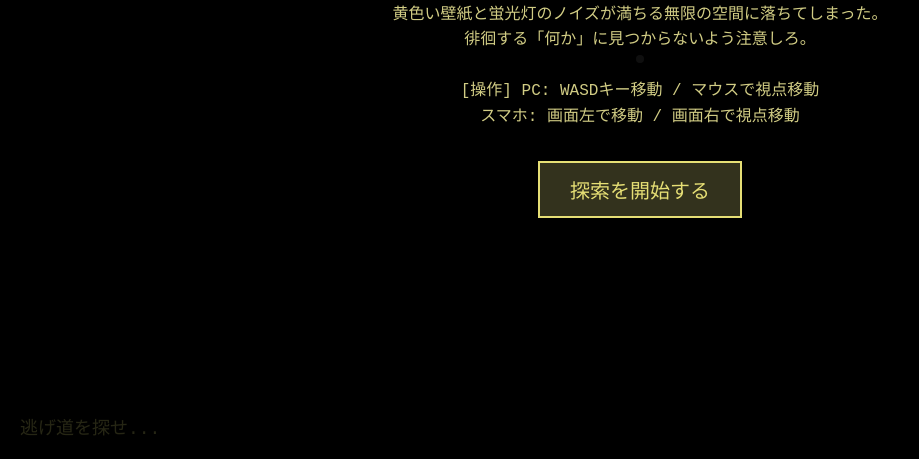
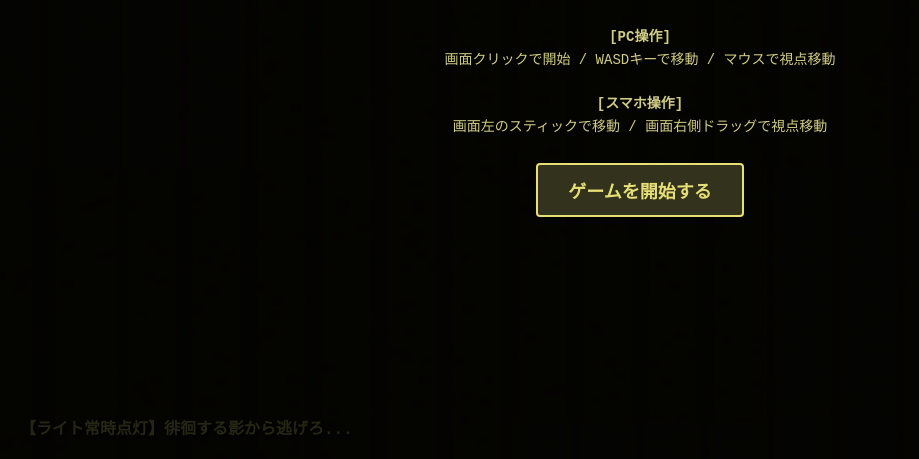
Before and after one commit to yuchaman0628-droid/The-Backrooms, a plain HTML site: page index.html in a window 1280 px wide. Shown: the part 341-800 px from the top of the page, without its empty margins (0-919 px from the left). Drawn offline with nearby package versions, Linux system fonts and the light colour scheme; animation ran at ten frames a second.

Commit message:
Update index.html

```diff
--- a/index.html
+++ b/index.html
@@ -5,9 +5,12 @@
     <meta name="viewport" content="width=device-width, initial-scale=1.0, user-scalable=no">
     <title>The Backrooms 3D</title>
     <style>
-        body {
+        * {
+            box-sizing: border-box;
             margin: 0;
             padding: 0;
+        }
+        body {
             overflow: hidden;
             background-color: #000;
             font-family: 'Courier New', Courier, monospace;
@@ -32,35 +35,30 @@
             flex-direction: column;
             justify-content: space-between;
             padding: 20px;
-            box-sizing: border-box;
+            z-index: 2;
         }
 
         .hud-text {
             color: #ffff88;
-            font-size: 18px;
+            font-size: 16px;
             text-shadow: 2px 2px 4px #000;
+            font-weight: bold;
         }
 
         #crosshair {
             position: absolute;
             top: 50%;
             left: 50%;
-            width: 8px;
-            height: 8px;
-            background-color: rgba(255, 255, 255, 0.4);
+            width: 6px;
+            height: 6px;
+            background-color: rgba(255, 255, 255, 0.6);
             border-radius: 50%;
             transform: translate(-50%, -50%);
+            pointer-events: none;
+            z-index: 2;
         }
 
-        /* Screen Overlay effects */
-        #vignette {
-            position: absolute;
-            top: 0; left: 0; width: 100%; height: 100%;
-            box-shadow: inset 0 0 100px rgba(0, 0, 0, 0.8);
-            pointer-events: none;
-        }
-
-        /* Start / Game Over Screens */
+        /* Start / Game Over Overlay */
         #screen-overlay {
             position: absolute;
             top: 0; left: 0; width: 100%; height: 100%;
@@ -75,29 +73,32 @@
         }
 
         h1 {
-            font-size: 42px;
-            margin-bottom: 10px;
-            letter-spacing: 5px;
+            font-size: 38px;
+            margin-bottom: 15px;
+            letter-spacing: 4px;
             color: #e6df75;
             text-shadow: 0 0 10px rgba(230, 223, 117, 0.5);
+            text-align: center;
         }
 
         p {
-            font-size: 16px;
-            margin-bottom: 30px;
+            font-size: 14px;
+            margin-bottom: 25px;
             text-align: center;
             line-height: 1.6;
-            max-width: 80%;
+            max-width: 85%;
         }
 
         button {
             padding: 12px 30px;
-            font-size: 20px;
+            font-size: 18px;
             font-family: inherit;
+            font-weight: bold;
             background-color: #33321d;
             color: #e6df75;
             border: 2px solid #e6df75;
             cursor: pointer;
+            border-radius: 4px;
             transition: all 0.2s;
         }
 
@@ -109,24 +110,25 @@
         /* Mobile Controls */
         #touch-controls {
             position: absolute;
-            bottom: 20px;
+            bottom: 0;
             left: 0;
             width: 100%;
-            height: 150px;
+            height: 100%;
             display: none;
-            pointer-events: auto;
+            pointer-events: none;
             z-index: 5;
         }
 
         #joystick-zone {
             position: absolute;
-            bottom: 20px;
-            left: 20px;
+            bottom: 30px;
+            left: 30px;
             width: 120px;
             height: 120px;
-            background: rgba(255, 255, 255, 0.1);
+            background: rgba(255, 255, 255, 0.15);
             border: 2px solid rgba(255, 255, 255, 0.3);
             border-radius: 60px;
+            pointer-events: auto;
             touch-action: none;
         }
 
@@ -136,35 +138,41 @@
             left: 35px;
             width: 50px;
             height: 50px;
-            background: rgba(230, 223, 117, 0.5);
+            background: rgba(230, 223, 117, 0.7);
             border-radius: 25px;
+            pointer-events: none;
         }
 
         #look-zone {
             position: absolute;
-            bottom: 0;
+            top: 0;
             right: 0;
             width: 50%;
             height: 100%;
+            pointer-events: auto;
             touch-action: none;
         }
     </style>
 </head>
 <body>
     <div id="canvas-container"></div>
-    <div id="vignette"></div>
     <div id="crosshair"></div>
 
     <div id="ui">
-        <div class="hud-text">LEVEL 0 - THE TUTORIAL MAIN ROOM</div>
-        <div class="hud-text" id="status-text">逃げ道を探せ...</div>
+        <div class="hud-text">LEVEL 0 - THE BACKROOMS</div>
+        <div class="hud-text">【ライト常時点灯】徘徊する影から逃げろ...</div>
     </div>
 
-    <!-- Start & Game Over Screen -->
+    <!-- Start / Game Over Screen -->
     <div id="screen-overlay">
         <h1 id="title-text">THE BACKROOMS</h1>
-        <p id="desc-text">黄色い壁紙と蛍光灯のノイズが満ちる無限の空間に落ちてしまった。<br>徘徊する「何か」に見つからないよう注意しろ。<br><br>[操作] PC: WASDキー移動 / マウスで視点移動<br>スマホ: 画面左で移動 / 画面右で視点移動</p>
-        <button id="start-btn">探索を開始する</button>
+        <p id="desc-text">
+            迷い込んだ無限の迷路。<br>
+            ライトで周囲を照らしながら出口を探せ。<br><br>
+            <b>[PC操作]</b><br>画面クリックで開始 / WASDキーで移動 / マウスで視点移動<br><br>
+            <b>[スマホ操作]</b><br>画面左のスティックで移動 / 画面右側ドラッグで視点移動
+        </p>
+        <button id="start-btn">ゲームを開始する</button>
     </div>
 
     <!-- Mobile Touch Controls -->
@@ -173,88 +181,99 @@
         <div id="look-zone"></div>
     </div>
 
-    <!-- Three.js Library -->
+    <!-- Three.js CDN -->
     <script src="https://cdnjs.cloudflare.com/ajax/libs/three.js/r128/three.min.js"></script>
 
     <script>
-        // --- 1. MAP DATA (1 = Wall, 0 = Empty) ---
-        const MAP_SIZE = 16;
+        // --- 1. MAP DESIGN (1 = Wall, 0 = Passage) ---
+        const MAP_SIZE = 12;
         const map = [
-            [1,1,1,1,1,1,1,1,1,1,1,1,1,1,1,1],
-            [1,0,0,0,1,0,0,0,0,0,1,0,0,0,0,1],
-            [1,0,1,0,1,0,1,1,1,0,1,0,1,1,0,1],
-            [1,0,1,0,0,0,0,0,1,0,0,0,1,0,0,1],
-            [1,0,1,1,1,1,0,1,1,1,1,0,1,0,1,1],
-            [1,0,0,0,0,1,0,0,0,0,1,0,0,0,0,1],
-            [1,1,1,0,1,1,1,1,0,1,1,1,0,1,0,1],
-            [1,0,0,0,0,0,0,1,0,0,0,0,0,1,0,1],
-            [1,0,1,1,1,0,1,1,1,1,0,1,1,1,0,1],
-            [1,0,0,0,1,0,0,0,0,1,0,0,0,1,0,1],
-            [1,1,1,0,1,1,0,1,0,1,1,1,0,1,0,1],
-            [1,0,0,0,0,1,0,1,0,0,0,1,0,0,0,1],
-            [1,0,1,1,0,1,0,1,1,1,0,1,1,1,0,1],
-            [1,0,0,1,0,0,0,0,0,1,0,0,0,1,0,1],
-            [1,1,0,0,0,1,1,1,0,0,0,1,0,0,0,1],
-            [1,1,1,1,1,1,1,1,1,1,1,1,1,1,1,1],
+            [1,1,1,1,1,1,1,1,1,1,1,1],
+            [1,0,0,0,1,0,0,0,0,0,0,1],
+            [1,0,1,0,1,0,1,1,1,1,0,1],
+            [1,0,1,0,0,0,0,0,0,1,0,1],
+            [1,0,1,1,1,1,0,1,0,1,0,1],
+            [1,0,0,0,0,1,0,1,0,0,0,1],
+            [1,1,1,0,1,1,0,1,1,1,0,1],
+            [1,0,0,0,0,0,0,0,0,1,0,1],
+            [1,0,1,1,1,1,1,1,0,1,0,1],
+            [1,0,1,0,0,0,0,1,0,0,0,1],
+            [1,0,0,0,1,1,0,0,0,1,0,1],
+            [1,1,1,1,1,1,1,1,1,1,1,1]
         ];
 
         const UNIT_SIZE = 4;
 
-        // --- 2. GAME STATE & SETUP ---
-        let scene, camera, renderer;
+        // --- 2. GAME VARIABLES ---
+        let scene, camera, renderer, flashlight, ambientLight;
         let isPlaying = false;
+
+        // Input Control States
         let moveForward = false, moveBackward = false, moveLeft = false, moveRight = false;
         let yaw = 0, pitch = 0;
-        const player = { x: 6, z: 6, radius: 0.8, speed: 0.08 };
 
-        // Entity (Monster) Data
+        // Player Data
+        const player = {
+            x: 1.5 * UNIT_SIZE,
+            z: 1.5 * UNIT_SIZE,
+            speed: 0.08
+        };
+
+        // Entity (Enemy) Data
         const entity = {
             mesh: null,
-            x: 14 * UNIT_SIZE,
-            z: 14 * UNIT_SIZE,
-            speed: 0.045
+            x: 9.5 * UNIT_SIZE,
+            z: 9.5 * UNIT_SIZE,
+            speed: 0.04
         };
 
+        // UI Elements
         const screenOverlay = document.getElementById('screen-overlay');
         const startBtn = document.getElementById('start-btn');
         const titleText = document.getElementById('title-text');
         const descText = document.getElementById('desc-text');
         const touchControls = document.getElementById('touch-controls');
 
-        // Check Device
         const isMobile = 'ontouchstart' in window || navigator.maxTouchPoints > 0;
 
-        // --- 3. TEXTURE GENERATION (Procedural Canvas Textures) ---
-        function createYellowWallTexture() {
+        // --- 3. TEXTURE GENERATORS ---
+        function createWallTexture() {
             const canvas = document.createElement('canvas');
             canvas.width = 256; canvas.height = 256;
             const ctx = canvas.getContext('2d');
-            ctx.fillStyle = '#c8bc59';
+
+            // Yellow base
+            ctx.fillStyle = '#dbce6b';
             ctx.fillRect(0, 0, 256, 256);
-            // Add Mono-pattern noise/lines
-            ctx.strokeStyle = '#a69b42';
-            ctx.lineWidth = 2;
+
+            // Vertical wallpaper pattern
+            ctx.strokeStyle = '#b8aa48';
+            ctx.lineWidth = 3;
             for(let i = 0; i < 256; i += 16) {
                 ctx.beginPath();
                 ctx.moveTo(i, 0); ctx.lineTo(i, 256);
                 ctx.stroke();
             }
-            // Noise
-            for (let i = 0; i < 3000; i++) {
-                ctx.fillStyle = Math.random() > 0.5 ? 'rgba(0,0,0,0.05)' : 'rgba(255,255,255,0.05)';
-                ctx.fillRect(Math.random()*256, Math.random()*256, 2, 2);
+
+            // Dirty Noise
+            for (let i = 0; i < 1500; i++) {
+                ctx.fillStyle = Math.random() > 0.5 ? 'rgba(0,0,0,0.06)' : 'rgba(255,255,255,0.06)';
+                ctx.fillRect(Math.random()*256, Math.random()*256, 3, 3);
             }
             return new THREE.CanvasTexture(canvas);
         }
 
-        function createCarpetTexture() {
+        function createFloorTexture() {
             const canvas = document.createElement('canvas');
             canvas.width = 128; canvas.height = 128;
             const ctx = canvas.getContext('2d');
-            ctx.fillStyle = '#615833';
+
+            // Carpet Base
+            ctx.fillStyle = '#6e633d';
             ctx.fillRect(0, 0, 128, 128);
-            for (let i = 0; i < 2000; i++) {
-                ctx.fillStyle = Math.random() > 0.5 ? '#4a4325' : '#786e42';
+
+            for (let i = 0; i < 1000; i++) {
+                ctx.fillStyle = Math.random() > 0.5 ? '#52492a' : '#85784d';
                 ctx.fillRect(Math.random()*128, Math.random()*128, 2, 2);
             }
             const texture = new THREE.CanvasTexture(canvas);
@@ -264,80 +283,89 @@
             return texture;
         }
 
-        // --- 4. THREE.JS SCENE CREATION ---
-        function initScene() {
+        // --- 4. SCENE INITIALIZATION ---
+        function init() {
+            const container = document.getElementById('canvas-container');
+
+            // Scene setup
             scene = new THREE.Scene();
-            scene.background = new THREE.Color(0x0a0a05);
-            scene.fog = new THREE.FogExp2(0x1a190e, 0.08);
+            scene.background = new THREE.Color(0x050503);
+            scene.fog = new THREE.FogExp2(0x050503, 0.05);
 
+            // Camera setup
             camera = new THREE.PerspectiveCamera(75, window.innerWidth / window.innerHeight, 0.1, 100);
-            camera.position.y = 1.6; // Eye level
+            camera.position.set(player.x, 1.6, player.z);
 
+            // Renderer setup
             renderer = new THREE.WebGLRenderer({ antialias: true });
             renderer.setSize(window.innerWidth, window.innerHeight);
             renderer.setPixelRatio(Math.min(window.devicePixelRatio, 2));
-            document.getElementById('canvas-container').appendChild(renderer.domElement);
+            container.appendChild(renderer.domElement);
 
-            // Ambient Light
-            const ambientLight = new THREE.AmbientLight(0x666244, 0.8);
+            // --- LIGHTING (ライトの設定) ---
+            // 1. 環境光（全体をうっすら明るくする）
+            ambientLight = new THREE.AmbientLight(0x444433, 0.5);
             scene.add(ambientLight);
 
-            // Materials
-            const wallTexture = createYellowWallTexture();
+            // 2. プレイヤーが持つ懐中電灯（スポットライト）
+            flashlight = new THREE.SpotLight(0xffffff, 1.8, 22, Math.PI / 5, 0.4, 1);
+            camera.add(flashlight);
+            flashlight.position.set(0, 0, 0);
+            flashlight.target.position.set(0, 0, -1);
+            camera.add(flashlight.target);
+            scene.add(camera);
+
+            // Materials & Textures
+            const wallTexture = createWallTexture();
             wallTexture.wrapS = THREE.RepeatWrapping;
             wallTexture.wrapT = THREE.RepeatWrapping;
 
-            const wallMaterial = new THREE.MeshLambertMaterial({ map: wallTexture });
-            const floorMaterial = new THREE.MeshLambertMaterial({ map: createCarpetTexture() });
-            const ceilingMaterial = new THREE.MeshLambertMaterial({ color: 0xd4ce96 });
+            const wallMat = new THREE.MeshLambertMaterial({ map: wallTexture });
+            const floorMat = new THREE.MeshLambertMaterial({ map: createFloorTexture() });
+            const ceilingMat = new THREE.MeshLambertMaterial({ color: 0xc7c08d });
 
-            // Floor & Ceiling
-            const mapTotalSize = MAP_SIZE * UNIT_SIZE;
-            const floorGeo = new THREE.PlaneGeometry(mapTotalSize, mapTotalSize);
-            const floor = new THREE.Mesh(floorGeo, floorMaterial);
+            // Create Floor & Ceiling
+            const totalMapSize = MAP_SIZE * UNIT_SIZE;
+            const planeGeo = new THREE.PlaneGeometry(totalMapSize, totalMapSize);
+
+            const floor = new THREE.Mesh(planeGeo, floorMat);
             floor.rotation.x = -Math.PI / 2;
-            floor.position.set(mapTotalSize/2, 0, mapTotalSize/2);
+            floor.position.set(totalMapSize / 2, 0, totalMapSize / 2);
             scene.add(floor);
 
-            const ceiling = new THREE.Mesh(floorGeo, ceilingMaterial);
+            const ceiling = new THREE.Mesh(planeGeo, ceilingMat);
             ceiling.rotation.x = Math.PI / 2;
-            ceiling.position.set(mapTotalSize/2, 3, mapTotalSize/2);
+            ceiling.position.set(totalMapSize / 2, 3, totalMapSize / 2);
             scene.add(ceiling);
 
-            // Build Walls & Lights
+            // Build Wall Mesh
             const wallGeo = new THREE.BoxGeometry(UNIT_SIZE, 3, UNIT_SIZE);
-
             for (let r = 0; r < MAP_SIZE; r++) {
                 for (let c = 0; c < MAP_SIZE; c++) {
                     if (map[r][c] === 1) {
-                        const wall = new THREE.Mesh(wallGeo, wallMaterial);
-                        wall.position.set(c * UNIT_SIZE + UNIT_SIZE/2, 1.5, r * UNIT_SIZE + UNIT_SIZE/2);
+                        const wall = new THREE.Mesh(wallGeo, wallMat);
+                        wall.position.set(c * UNIT_SIZE + UNIT_SIZE / 2, 1.5, r * UNIT_SIZE + UNIT_SIZE / 2);
                         scene.add(wall);
-                    } else if (Math.random() < 0.2) {
-                        // Ceil Lights
-                        const light = new THREE.PointLight(0xfff5ab, 0.6, 8);
-                        light.position.set(c * UNIT_SIZE + UNIT_SIZE/2, 2.8, r * UNIT_SIZE + UNIT_SIZE/2);
-                        scene.add(light);
                     }
                 }
             }
 
-            // Create Entity (Wireframe Spooky Shadow)
-            const entityGeo = new THREE.CipherGeometry ? new THREE.CipherGeometry() : new THREE.ConeGeometry(0.6, 2.2, 8);
-            const entityMat = new THREE.MeshBasicMaterial({ color: 0x050505, wireframe: true });
+            // Create Monster (Entity)
+            const entityGeo = new THREE.CylinderGeometry(0.4, 0.4, 2.2, 8);
+            const entityMat = new THREE.MeshBasicMaterial({ color: 0x0a0a0a, wireframe: true });
             entity.mesh = new THREE.Mesh(entityGeo, entityMat);
             entity.mesh.position.set(entity.x, 1.1, entity.z);
             scene.add(entity.mesh);
 
-            // Set initial camera position
-            camera.position.set(player.x * UNIT_SIZE, 1.6, player.z * UNIT_SIZE);
+            // Event Listeners
+            window.addEventListener('resize', onWindowResize);
+            setupControls();
         }
 
-        // --- 5. CONTROLS & INPUTS ---
+        // --- 5. INPUT CONTROLS ---
         function setupControls() {
             // Keyboard Controls
             window.addEventListener('keydown', (e) => {
-                if (!isPlaying) return;
                 if (e.code === 'KeyW' || e.code === 'ArrowUp') moveForward = true;
                 if (e.code === 'KeyS' || e.code === 'ArrowDown') moveBackward = true;
                 if (e.code === 'KeyA' || e.code === 'ArrowLeft') moveLeft = true;
@@ -351,24 +379,24 @@
                 if (e.code === 'KeyD' || e.code === 'ArrowRight') moveRight = false;
             });
 
-            // Mouse Look (Pointer Lock)
+            // Mouse Look (PC)
             document.addEventListener('mousemove', (e) => {
-                if (!isPlaying || (document.pointerLockElement !== document.body && !isMobile)) return;
-                yaw -= e.movementX * 0.002;
-                pitch -= e.movementY * 0.002;
-                pitch = Math.max(-Math.PI / 2.2, Math.min(Math.PI / 2.2, pitch));
+                if (!isPlaying) return;
+                if (document.pointerLockElement === document.body || isMobile) {
+                    yaw -= e.movementX * 0.0025;
+                    pitch -= e.movementY * 0.0025;
+                    pitch = Math.max(-Math.PI / 2.3, Math.min(Math.PI / 2.3, pitch));
+                }
             });
 
-            // Mobile Controls Setup
+            // Mobile Controls
             if (isMobile) {
                 touchControls.style.display = 'block';
-                setupTouchControls();
+                setupTouchEvents();
             }
-
-            window.addEventListener('resize', onWindowResize);
         }
 
-        function setupTouchControls() {
+        function setupTouchEvents() {
             const joystickZone = document.getElementById('joystick-zone');
             const joystickKnob = document.getElementById('joystick-knob');
             const lookZone = document.getElementById('look-zone');
@@ -406,16 +434,16 @@
                     if (touch.identifier === lookTouchId) {
                         let dx = touch.clientX - lastLookX;
                         let dy = touch.clientY - lastLookY;
-                        yaw -= dx * 0.005;
-                        pitch -= dy * 0.005;
-                        pitch = Math.max(-Math.PI / 2.2, Math.min(Math.PI / 2.2, pitch));
+                        yaw -= dx * 0.006;
+                        pitch -= dy * 0.006;
+                        pitch = Math.max(-Math.PI / 2.3, Math.min(Math.PI / 2.3, pitch));
                         lastLookX = touch.clientX;
                         lastLookY = touch.clientY;
                     }
                 }
             });
 
-            window.addEventListener('touchend', (e) => {
+            const resetTouch = (e) => {
                 for (let touch of e.changedTouches) {
                     if (touch.identifier === moveTouchId) {
                         moveTouchId = null;
@@ -426,7 +454,10 @@
                         lookTouchId = null;
                     }
                 }
-            });
+            };
+
+            window.addEventListener('touchend', resetTouch);
+            window.addEventListener('touchcancel', resetTouch);
 
             lookZone.addEventListener('touchstart', (e) => {
                 for (let touch of e.changedTouches) {
@@ -439,17 +470,26 @@
             });
         }
 
-        // --- 6. LOGIC & COLLISION ---
-        function checkCollision(nx, nz) {
-            const gridX = Math.floor(nx / UNIT_SIZE);
-            const gridZ = Math.floor(nz / UNIT_SIZE);
+        // --- 6. LOGIC & MOVEMENT ---
+        function checkWallCollision(newX, newZ) {
+            const padding = 0.5; // Player collision radius
+            const checkPoints = [
+                { x: newX + padding, z: newZ + padding },
+                { x: newX - padding, z: newZ + padding },
+                { x: newX + padding, z: newZ - padding },
+                { x: newX - padding, z: newZ - padding }
+            ];
 
-            if (gridX < 0 || gridX >= MAP_SIZE || gridZ < 0 || gridZ >= MAP_SIZE) return true;
-            return map[gridZ][gridX] === 1;
+            for (let pt of checkPoints) {
+                const gridX = Math.floor(pt.x / UNIT_SIZE);
+                const gridZ = Math.floor(pt.z / UNIT_SIZE);
+                if (gridX < 0 || gridX >= MAP_SIZE || gridZ < 0 || gridZ >= MAP_SIZE) return true;
+                if (map[gridZ][gridX] === 1) return true;
+            }
+            return false;
         }
 
         function updatePlayer() {
-            // Direction vectors
             const dirX = Math.sin(yaw);
             const dirZ = Math.cos(yaw);
 
@@ -461,54 +501,56 @@
             if (moveLeft)     { moveX -= dirZ; moveZ += dirX; }
             if (moveRight)    { moveX += dirZ; moveZ -= dirX; }
 
-            // Normalize
             const len = Math.hypot(moveX, moveZ);
             if (len > 0) {
                 moveX = (moveX / len) * player.speed;
                 moveZ = (moveZ / len) * player.speed;
 
-                // Move with collision checking
-                if (!checkCollision(camera.position.x + moveX * 2, camera.position.z)) {
+                // Move X with collision
+                if (!checkWallCollision(camera.position.x + moveX, camera.position.z)) {
                     camera.position.x += moveX;
                 }
-                if (!checkCollision(camera.position.x, camera.position.z + moveZ * 2)) {
+                // Move Z with collision
+                if (!checkWallCollision(camera.position.x, camera.position.z + moveZ)) {
                     camera.position.z += moveZ;
                 }
             }
 
-            // Head bobbing
+            // Head Bobbing Effect
             if (len > 0) {
-                camera.position.y = 1.6 + Math.sin(Date.now() * 0.008) * 0.05;
+                camera.position.y = 1.6 + Math.sin(Date.now() * 0.01) * 0.04;
+            } else {
+                camera.position.y = 1.6;
             }
 
-            // Rotation
+            // Apply Camera Rotation
             camera.rotation.order = "YXZ";
             camera.rotation.y = yaw;
             camera.rotation.x = pitch;
         }
 
         function updateEntity() {
-            // Chase logic
             const dx = camera.position.x - entity.mesh.position.x;
             const dz = camera.position.z - entity.mesh.position.z;
             const dist = Math.hypot(dx, dz);
 
-            if (dist < 15) { // Active distance
+            // Chase Player
+            if (dist < 18) {
                 entity.mesh.position.x += (dx / dist) * entity.speed;
                 entity.mesh.position.z += (dz / dist) * entity.speed;
-                entity.mesh.rotation.y = Math.atan2(dx, dz);
             }
 
-            // Game Over Check
+            // Game Over Collision
             if (dist < 1.2) {
                 gameOver();
             }
         }
 
-        // --- 7. GAME STATE MANAGEMENT ---
+        // --- 7. GAME STATE CONTROL ---
         function startGame() {
             screenOverlay.style.display = 'none';
             isPlaying = true;
+
             if (!isMobile) {
                 document.body.requestPointerLock();
             }
@@ -517,15 +559,18 @@
         function gameOver() {
             isPlaying = false;
             if (document.exitPointerLock) document.exitPointerLock();
+
             titleText.innerText = "YOU DIED";
             titleText.style.color = "#ff3333";
-            descText.innerHTML = "「何か」に捕まってしまった...<br>バックルームの虚無へと消えていく。";
-            startBtn.innerText = "もう一度やり直す";
+            descText.innerHTML = "黒い影に捕まってしまった...<br>バックルームから脱出することはできなかった。";
+            startBtn.innerText = "リトライ";
             screenOverlay.style.display = 'flex';
 
-            // Reset Position
-            camera.position.set(player.x * UNIT_SIZE, 1.6, player.z * UNIT_SIZE);
-            entity.mesh.position.set(14 * UNIT_SIZE, 1.1, 14 * UNIT_SIZE);
+            // Reset positions
+            camera.position.set(1.5 * UNIT_SIZE, 1.6, 1.5 * UNIT_SIZE);
+            entity.mesh.position.set(9.5 * UNIT_SIZE, 1.1, 9.5 * UNIT_SIZE);
+            yaw = 0;
+            pitch = 0;
         }
 
         function onWindowResize() {
@@ -534,7 +579,7 @@
             renderer.setSize(window.innerWidth, window.innerHeight);
         }
 
-        // --- 8. GAME LOOP ---
+        // --- 8. MAIN GAME LOOP ---
         function animate() {
             requestAnimationFrame(animate);
 
@@ -546,10 +591,9 @@
             renderer.render(scene, camera);
         }
 
-        // Start Setup
+        // Initialize and Run
         startBtn.addEventListener('click', startGame);
-        initScene();
-        setupControls();
+        init();
         animate();
     </script>
 </body>
```
